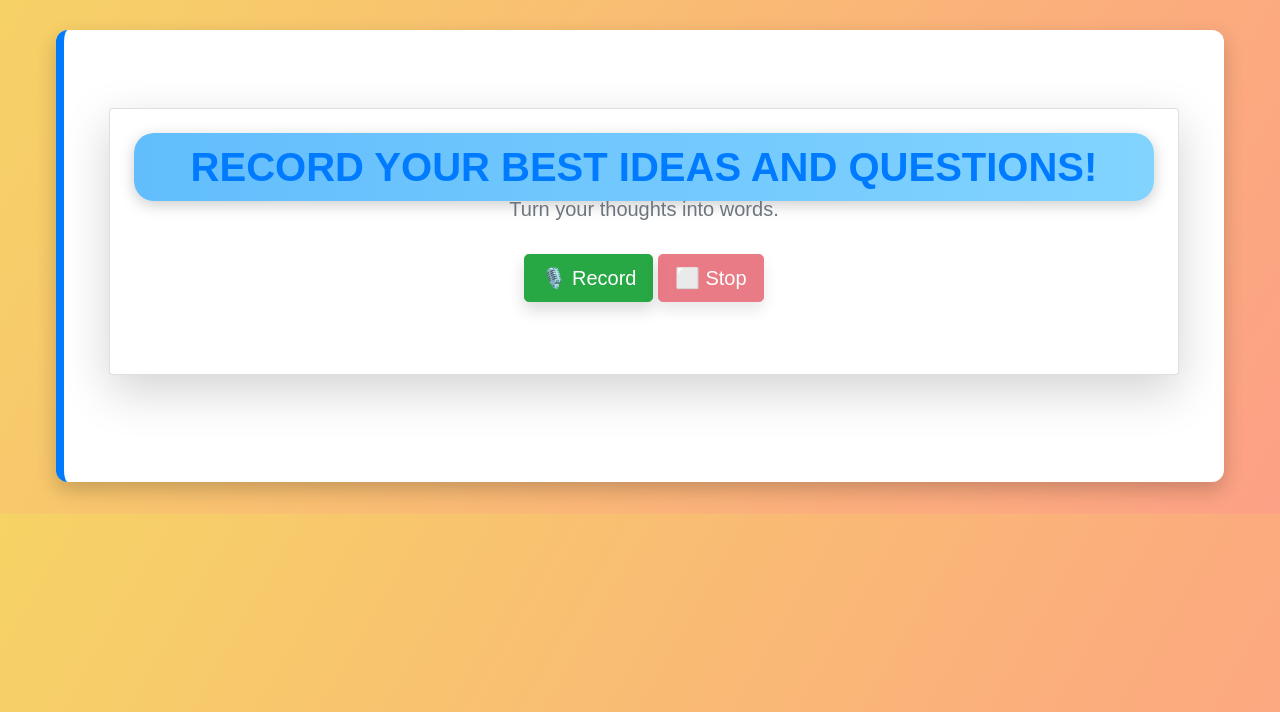
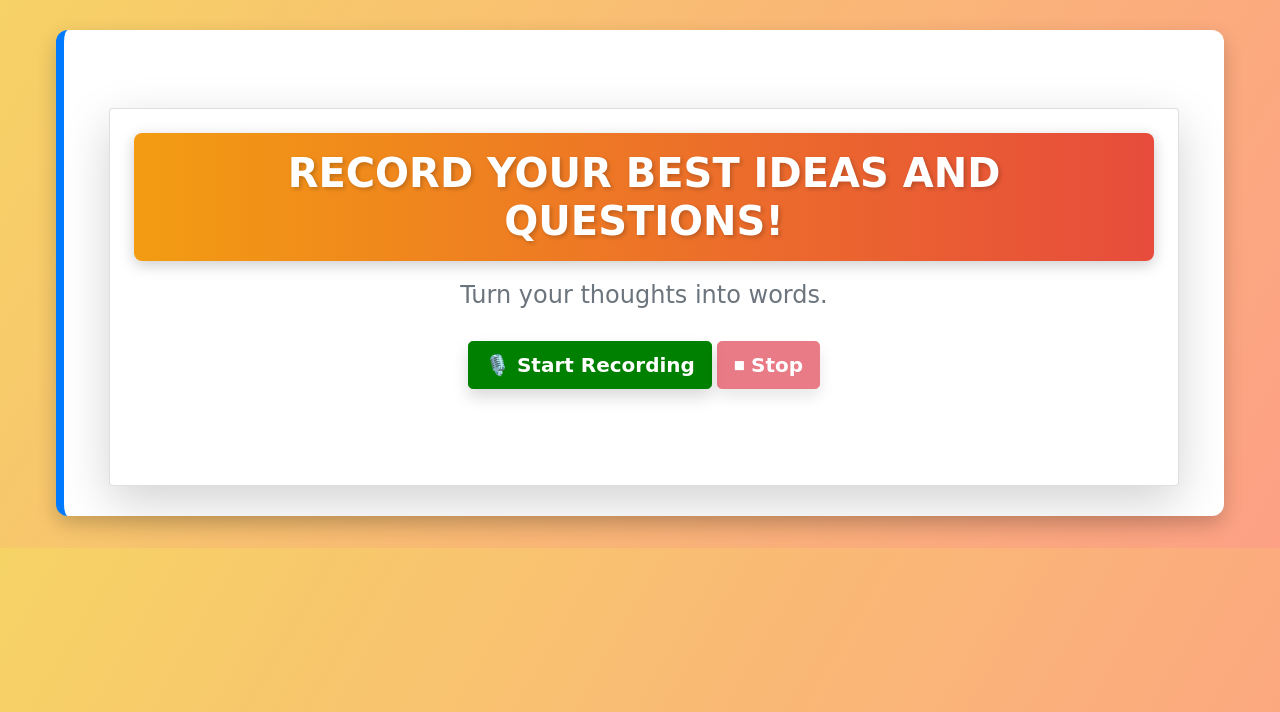
Before and after one commit to Shawarm0/HackSheffield9-Project, a Flask app: page /dysgraphia in a window 1280 px wide. Shown: the part 88-800 px from the top of the page. Run offline with Flask 3, Linux system fonts and the light colour scheme.

Commit message:
dysgraphia style

```diff
--- a/templates/chat/chat.html
+++ b/templates/chat/chat.html
@@ -130,7 +130,7 @@
         </style>
     </head>
     <div class="chat-page">
-        <h1 class="chat-title">Chat with Gemini</h1>
+        <h1 class="chat-title">Let's Chat!</h1>
 
         <div class="chat-container">
             <!-- Chat History Container -->
--- a/templates/dysgraphia/dysgraphia.html
+++ b/templates/dysgraphia/dysgraphia.html
@@ -1,34 +1,48 @@
 {% extends "base.html" %}
 
 {% block content %}
-<div class="container mt-5">
+<div class="container mt-5" style="font-family: 'Comic Sans MS', 'Comic Sans', cursive;">
+    <!-- Main Content Card -->
     <div class="card shadow-lg p-4">
-        <h1 class="text-primary mb-1">Record Your Best Ideas and Questions!</h1>
-        <h2 class="text-secondary" style="font-size: 1.25rem; margin-top: -0.5rem;">Turn your thoughts into words.</h2>
-        <br>
-        <div class="text-center">
-            <button id="record-btn" class="btn btn-success btn-lg shadow">🎙️ Record</button>
-            <button id="stop-btn" class="btn btn-danger btn-lg shadow" disabled>⬜️ Stop</button>
+        <!-- Header Section -->
+        <div class="text-center mb-4">
+            <h1 class="text-white py-3"
+                style="background: linear-gradient(90deg, #f39c12, #e74c3c);
+                       border-radius: 8px;
+                       color: #fff;
+                       font-weight: bold;
+                       text-shadow: 2px 2px 4px rgba(0, 0, 0, 0.2);">
+                Record Your Best Ideas and Questions!
+            </h1>
+            <h2 class="text-secondary" style="font-size: 1.5rem;">Turn your thoughts into words.</h2>
         </div>
 
+        <!-- Button Section -->
+        <div class="text-center mb-4">
+            <button id="record-btn" class="btn btn-success btn-lg shadow" style="font-weight: bold;">🎙️ Start Recording</button>
+            <button id="stop-btn" class="btn btn-danger btn-lg shadow" disabled style="font-weight: bold;">⏹ Stop</button>
+        </div>
 
-        <span class="text-center mt-4" id="subtitle-options">Please select the idea that best aligns with what you intended to explain; the chosen option will be sent to the chat for a response, or the feature will regenerate options based on your selection.</span>
+        <!-- Subtitle and Results -->
+        <div class="text-center mt-4" id="subtitle-options" style="display: none;">
+            <p class="text-secondary" style="font-size: 1.2rem;">Please select the idea that best aligns with what you intended to explain; the chosen option will be sent to the chat for a response, or the feature will regenerate options based on your selection.</p>
+        </div>
         <div id="results-container" class="mt-4"></div>
 
+        <!-- Action Buttons -->
         <div class="text-center mt-4">
-            <a id="send-to-chat-btn" href="#" class="btn btn-primary btn-lg shadow" style="display: none;">Send your idea/question to Chat</a>
+            <a id="send-to-chat-btn" href="#" class="btn btn-secondary btn-lg shadow" style="display: none; font-weight: bold;">Send your idea/question to Chat</a>
         </div>
-
         <div id="new-idea-div" class="text-center mt-4" style="display: none;">
-            <button id="new-idea-button" class="btn btn-secondary btn-lg shadow">Start a New Idea</button>
+            <button id="new-idea-button" class="btn btn-success btn-lg shadow" style="font-weight: bold;">Start a New Idea</button>
         </div>
     </div>
 
     <!-- Spinner -->
-    <br><br><br>
-    <div id="loading-spinner"></div>
+    <div id="loading-spinner" style="display: none;"></div>
 </div>
 
+<!-- Spinner Styling -->
 <style>
     #loading-spinner {
         position: fixed;
@@ -42,11 +56,30 @@
         border-top: 5px solid #3498db;
         border-radius: 50%;
         animation: spin 1s linear infinite;
-        display: none;
     }
 
     #subtitle-options {
         display: none;
+    }
+
+    .card-option:hover {
+        transform: translateY(-10px);
+        box-shadow: 0 8px 16px rgba(0, 0, 0, 0.2);
+        transition: transform 0.3s ease, box-shadow 0.3s ease;
+    }
+
+    .card-option{
+        background-color: #feead055;
+    }
+
+    .btn-secondary {
+        background-color: grey;
+        border-color: grey;
+    }
+
+    .btn-success {
+        background-color: green;
+        border-color: green;
     }
 
     @keyframes spin {
@@ -59,6 +92,7 @@
     }
 </style>
 
+<!-- JavaScript Section -->
 <script>
     let mediaRecorder;
     let audioChunks = [];
@@ -79,10 +113,8 @@
         const spinner = document.getElementById("loading-spinner");
         spinner.style.display = "inline-block";
 
-            // Keep the "Record" button disabled
         document.getElementById("record-btn").disabled = true;
 
-            // Send the audio to the server
         try {
             const response = await fetch("/upload_audio", {
                 method: "POST",
@@ -104,22 +136,34 @@
             const form = document.createElement("form");
             form.action = "/reload_answer";
             result.answers.forEach((answer, index) => {
+                const card = document.createElement("div");
+                card.classList.add("card-option", "mb-3", "card");
+
+                const cardBody = document.createElement("div");
+                cardBody.classList.add("card-body");
+
                 const label = document.createElement("label");
+                label.classList.add("d-flex", "align-items-center");
+
                 const radio = document.createElement("input");
                 radio.type = "radio";
                 radio.name = "answer";
                 radio.value = answer;
                 radio.id = `answer-${index}`;
+                radio.classList.add("mr-2");
+
                 label.appendChild(radio);
                 label.appendChild(document.createTextNode(answer));
-                    form.appendChild(label);
-                    form.appendChild(document.createElement("br"));
+
+                cardBody.appendChild(label);
+                card.appendChild(cardBody);
+                form.appendChild(card);
             });
 
             const submitButton = document.createElement("button");
             submitButton.textContent = "Regenerate Ideas";
             submitButton.type = "submit";
-                submitButton.classList.add("btn", "btn-primary", "mt-3");
+            submitButton.classList.add("btn", "btn-secondary", "mt-3");
             form.appendChild(submitButton);
 
             resultsContainer.appendChild(form);
@@ -128,20 +172,19 @@
             spinner.style.display = "none";
             alert("An error occurred while processing the audio. Please try again.");
         } finally {
-                // Re-enable the "Record" button after completion
             document.getElementById("record-btn").disabled = false;
         }
     };
 
     mediaRecorder.start();
-        document.getElementById("record-btn").disabled = true; // Disable while recording
+    document.getElementById("record-btn").disabled = true;
     document.getElementById("stop-btn").disabled = false;
 });
 
 document.getElementById("stop-btn").addEventListener("click", () => {
     mediaRecorder.stop();
-        document.getElementById("stop-btn").disabled = true; // Disable "Stop" button
-        audioChunks = []; // Clear chunks for the next recording
+    document.getElementById("stop-btn").disabled = true;
+    audioChunks = [];
 });
 
 document.getElementById("new-idea-button").addEventListener("click", () => {
@@ -158,6 +201,6 @@
         window.location.href = url;
     }
 });
+
 </script>
-
 {% endblock %}
--- a/templates/dyspraxia/dyspraxia.html
+++ b/templates/dyspraxia/dyspraxia.html
@@ -118,7 +118,7 @@
 </head>
 
 <div class="dyspraxia-page">
-    <h2 class="main-title">Let's Understand Your Handwriting!</h2>
+    <h2 class="main-title">LET'S UNDERSTAND YOUR HANDWRITING!</h2>
 
     <!-- File Upload Section -->
     <section class="dyspraxia-card">
```
Also changed, not shown: templates/dysgraphia/try_again.html (+49 -20 lines). Lines whose indentation alone changed are shown as unchanged.
